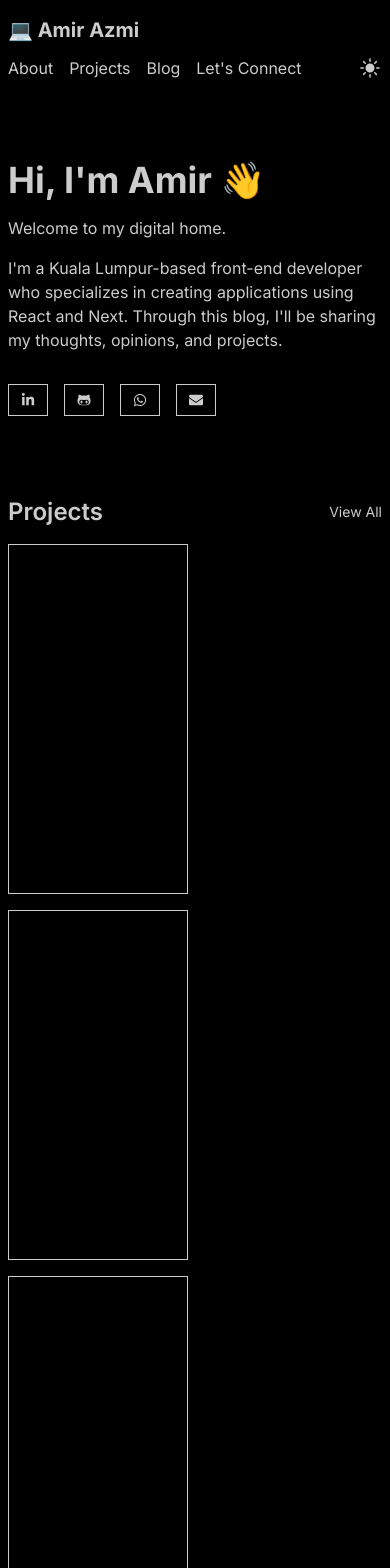
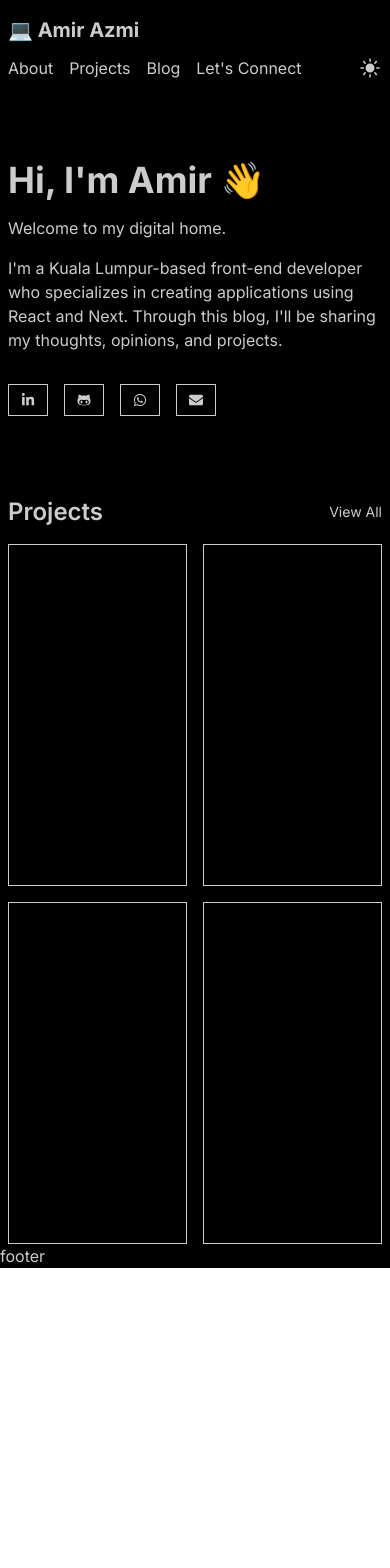
Before and after one commit to m-amirazmi/portfolio-v4, a Next.js app: page / in a window 390 px wide. Shown: the top 1568 px of the page. After the commit the page ends 1268 px from the top, so only its background shows below. Built offline with nearby package versions, Linux system fonts and the light colour scheme.

Commit message:
using padding

```diff
--- a/src/components/homepage/projects.tsx
+++ b/src/components/homepage/projects.tsx
@@ -10,26 +10,26 @@ export const Projects = () => {
           View All
         </Link>
       </div>
-      <div className="flex w-full flex-row flex-wrap gap-4">
-        <div className="h-[350px] flex-[0_0_48%]  md:flex-1">
+      <div className="flex w-full flex-row flex-wrap md:gap-4">
+        <div className="h-[350px] flex-[0_0_50%] pb-2 pr-2 md:flex-1 md:p-0">
           <Link
             className="btn-outline btn h-full w-full hover:bg-opacity-20"
             href="/projects/1"
           ></Link>
         </div>
-        <div className="h-[350px] flex-[0_0_48%]  md:flex-1">
+        <div className="h-[350px] flex-[0_0_50%] pb-2 pl-2 md:flex-1 md:p-0">
           <Link
             className="btn-outline btn h-full w-full hover:bg-opacity-20"
             href="/projects/2"
           ></Link>
         </div>
-        <div className="h-[350px] flex-[0_0_48%]  md:flex-1">
+        <div className="h-[350px] flex-[0_0_50%] pr-2 pt-2 md:flex-1 md:p-0">
           <Link
             className="btn-outline btn h-full w-full hover:bg-opacity-20"
             href="/projects/3"
           ></Link>
         </div>
-        <div className="h-[350px] flex-[0_0_48%]  md:flex-1">
+        <div className="h-[350px] flex-[0_0_50%] pl-2 pt-2 md:flex-1 md:p-0">
           <Link
             className="btn-outline btn h-full w-full hover:bg-opacity-20"
             href="/projects/4"
```
